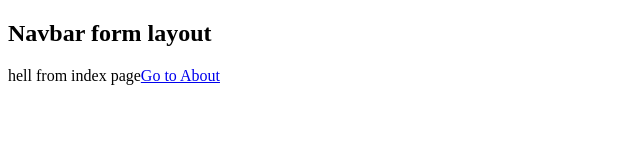
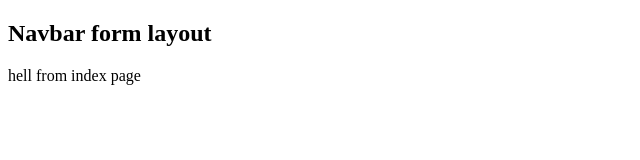
Before and after one commit to naglaa77/Learn-next-js-15, a Next.js app: page / in a window 1280 px wide. Shown: the top 160 px of the page, without its empty margins (0-640 px from the left). Built offline with nearby package versions, Linux system fonts and the light colour scheme.

Commit message:
Feat(Add): Add episode 09

```diff
--- a/app/page.tsx
+++ b/app/page.tsx
@@ -1,10 +1,4 @@
-import Link from "next/link";
 
 export default function Home() {
-  return (
-    <div>
-      hell from index page
-      <Link href="/about">Go to About</Link>
-    </div>
-  );
+  return <div>hell from index page</div>;
 }
```
Also changed, not shown: 1 other file (tests, documents, lock files or other folders).
